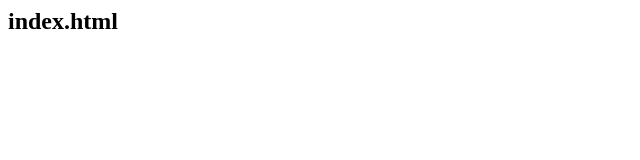
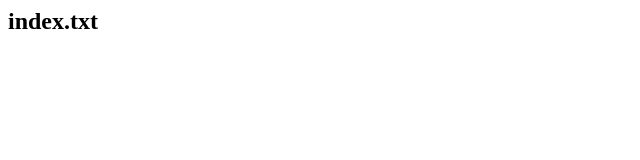
Before and after one commit to BipulHosen/secondclass, a plain HTML site: page index.html in a window 1280 px wide. Shown: the full height of the page, 0-640 px from the left. Drawn offline with Linux system fonts and the light colour scheme.

Commit message:
branchE modi

```diff
--- a/index.html
+++ b/index.html
@@ -1 +1 @@
-<h2>index.html</h2>
+<h2>index.txt</h2>
```
